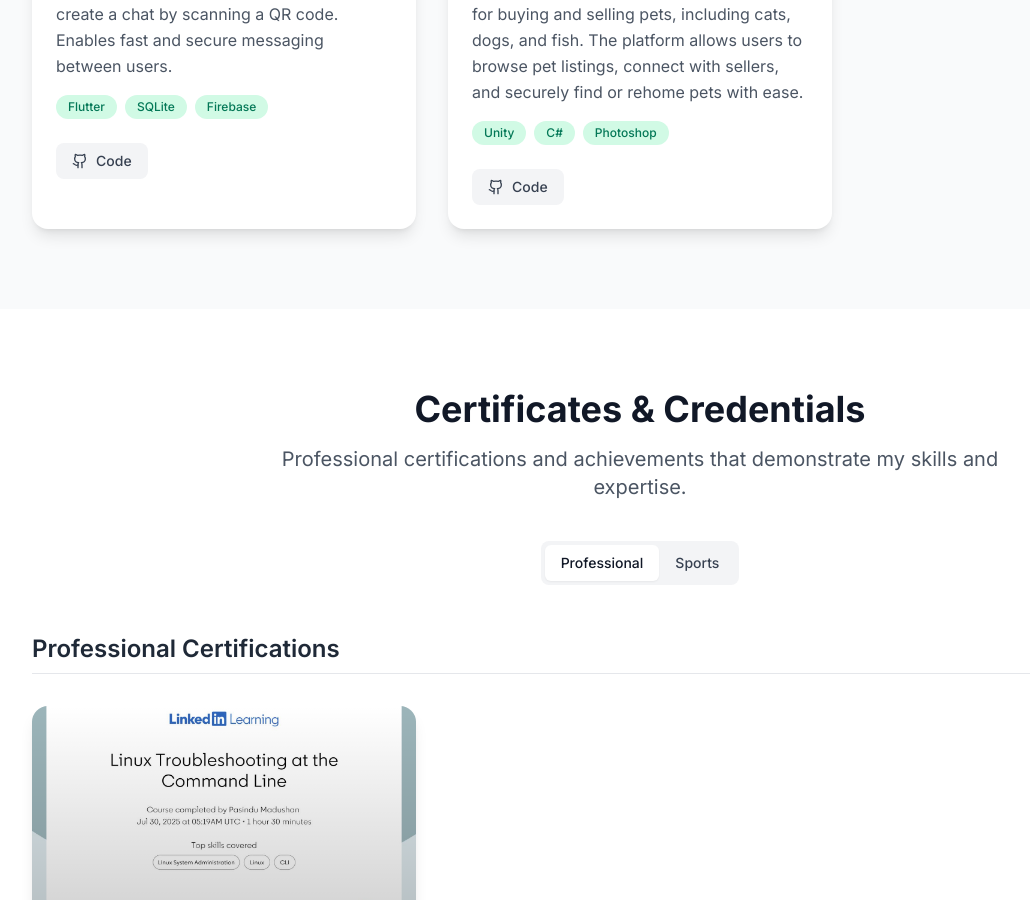
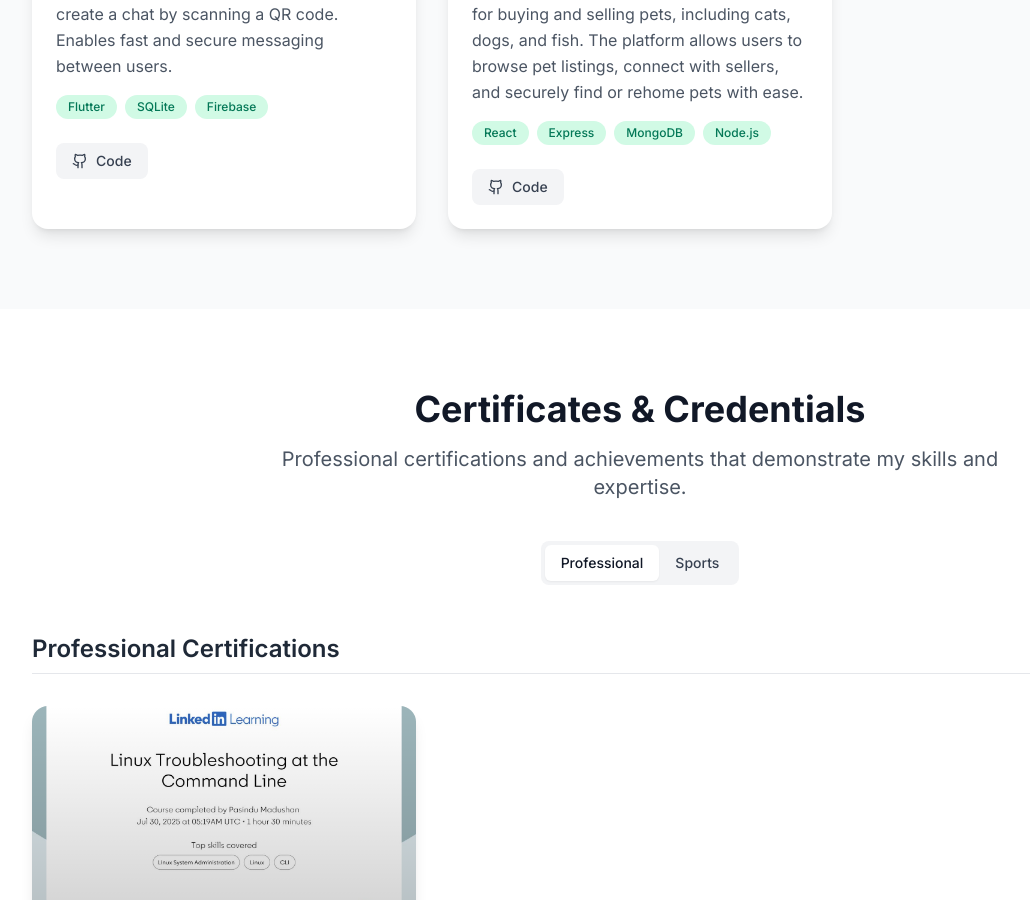
Before and after one commit to PasinduMadushanDias/my_portfolio, a React (Vite) app: page / in a window 1280 px wide. Shown: the part 2767-3667 px from the top of the page, without its empty margins (0-1030 px from the left). Built offline with nearby package versions, Linux system fonts and the light colour scheme.

Commit message:
update tech stack

```diff
--- a/src/components/Projects.tsx
+++ b/src/components/Projects.tsx
@@ -54,7 +54,7 @@ export default function Projects() {
       title: 'PetKart Online Pet Marketplace',
       description: 'PetKart is an online marketplace designed for buying and selling pets, including cats, dogs, and fish. The platform allows users to browse pet listings, connect with sellers, and securely find or rehome pets with ease.',
       image: 'https://images.pexels.com/photos/163077/game-console-controller-joystick-163077.jpeg?auto=compress&cs=tinysrgb&w=800',
-      techStack: ['Unity', 'C#', 'Photoshop'],
+      techStack: ['React', 'Express', 'MongoDB', 'Node.js'],
       githubUrls: ['https://github.com/PetKart/petkart.git'],
       category: 'Web'
     }
```
